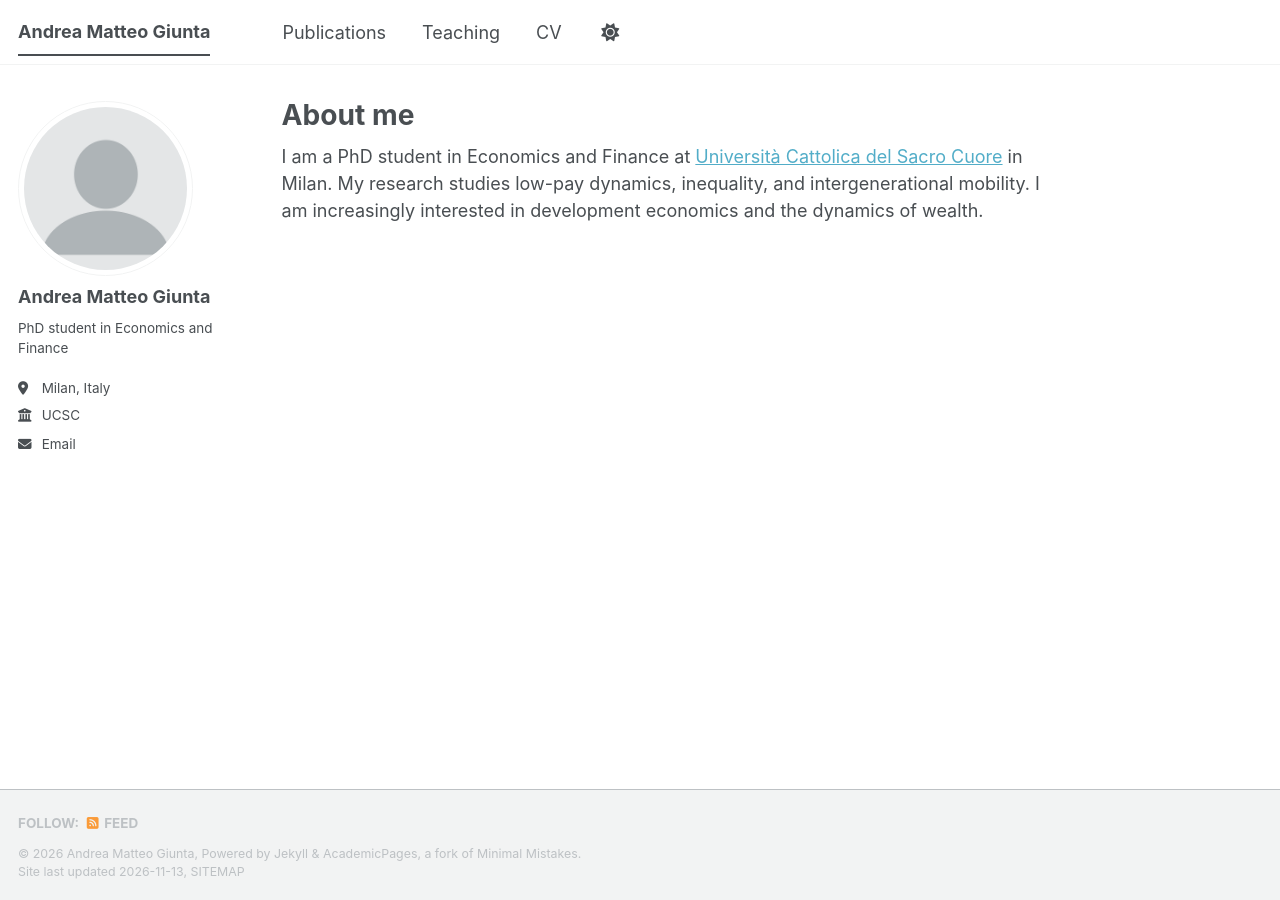
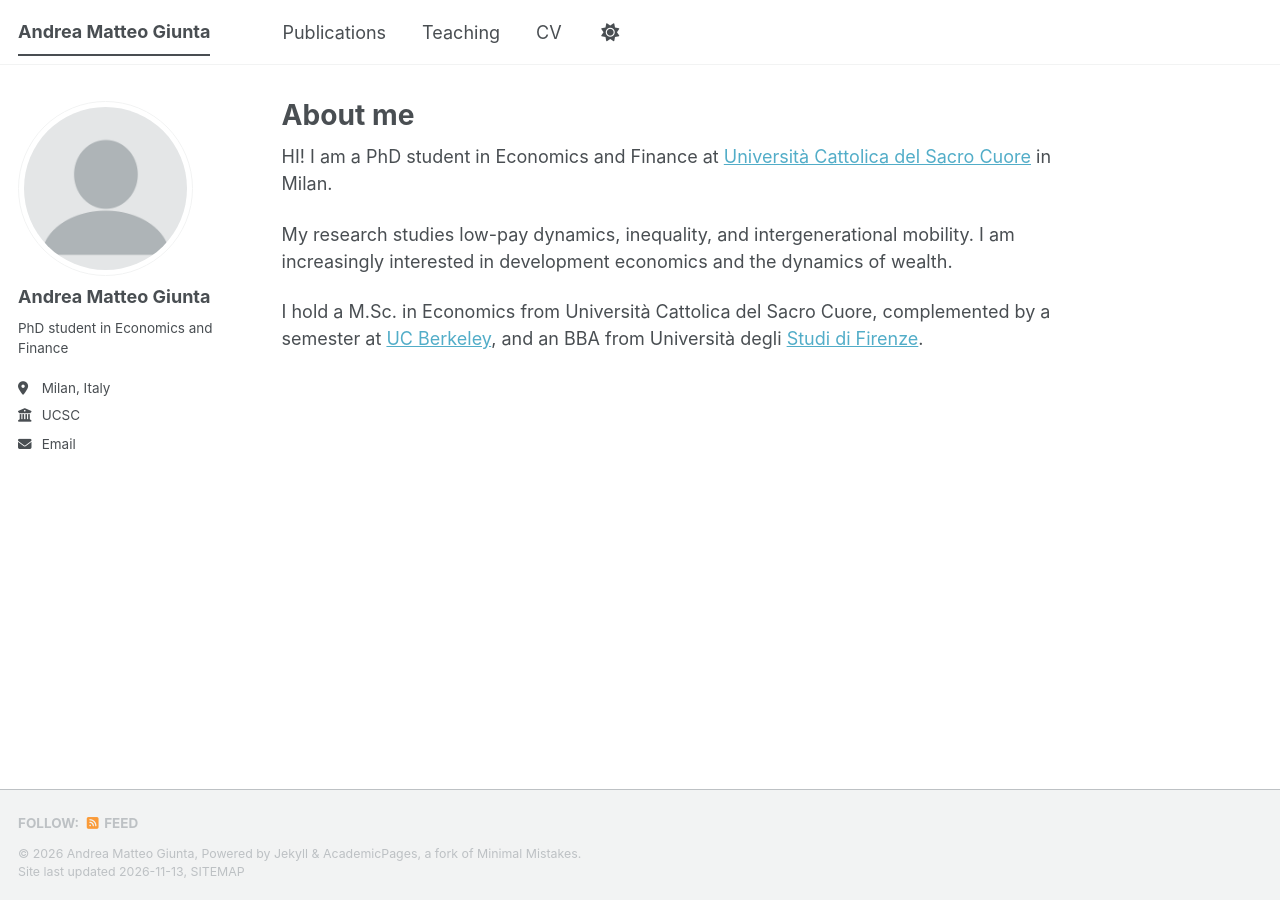
Before and after one commit to andreamatteogiunta/andreamatteogiunta.github.io, a Jekyll site: the page built from _pages/about.md, in a window 1280 px wide. Built offline with Jekyll 4.4.1, drawn with Linux system fonts in a browser that asks for light colours; a script bundle is joined from its source files by our own code; a style sheet for code colours, icons or effects is not loaded.

Commit message:
Update about.md

```diff
--- a/_pages/about.md
+++ b/_pages/about.md
@@ -7,5 +7,9 @@ redirect_from:
   - /about.html
 ---
 
+HI!
 I am a PhD student in Economics and Finance at [Università Cattolica del Sacro Cuore](https://www.unicatt.it/) in Milan.
+
 My research studies low-pay dynamics, inequality, and intergenerational mobility. I am increasingly interested in development economics and the dynamics of wealth.
+
+I hold a M.Sc. in Economics from Università Cattolica del Sacro Cuore, complemented by a semester at [UC Berkeley](https://www.berkeley.edu/), and an BBA from Università degli [Studi di Firenze](https://www.unifi.it/it).
```
